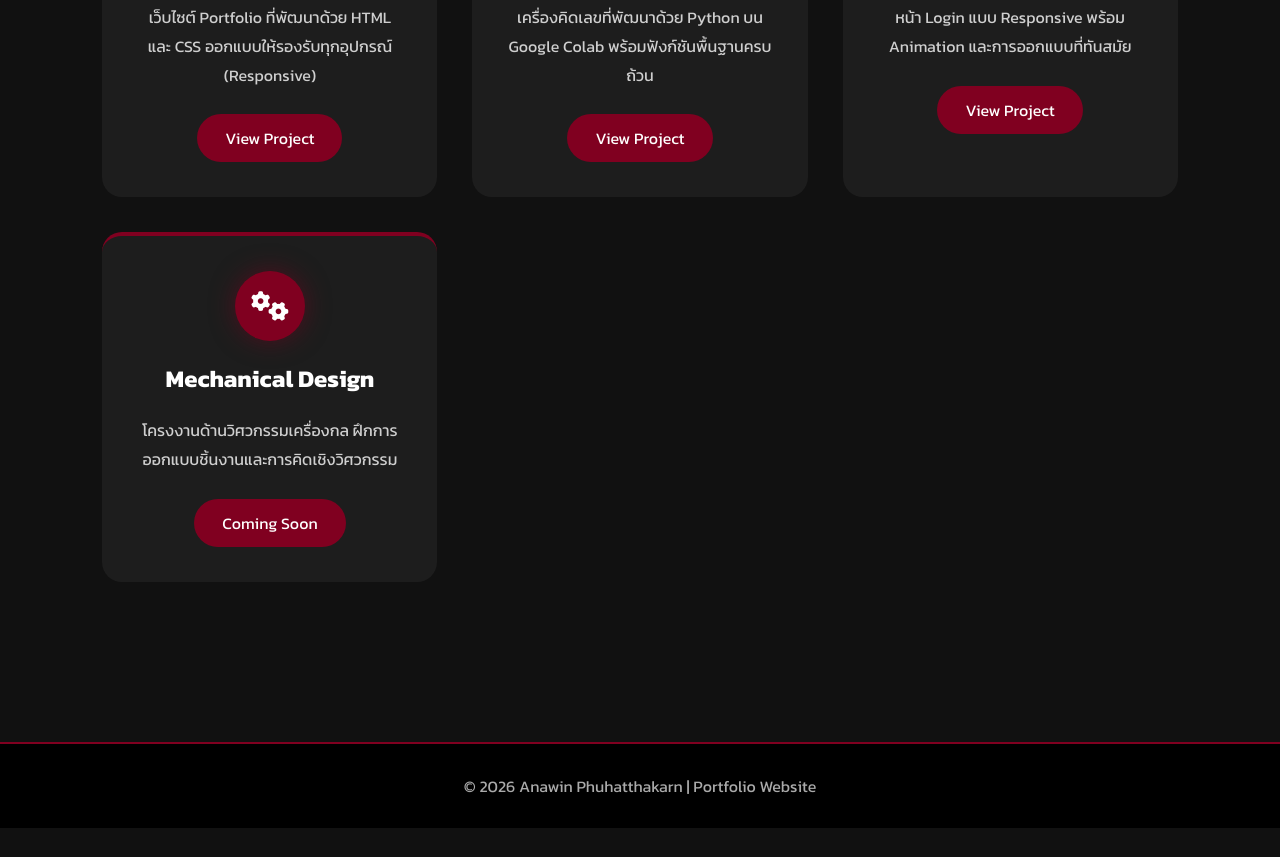
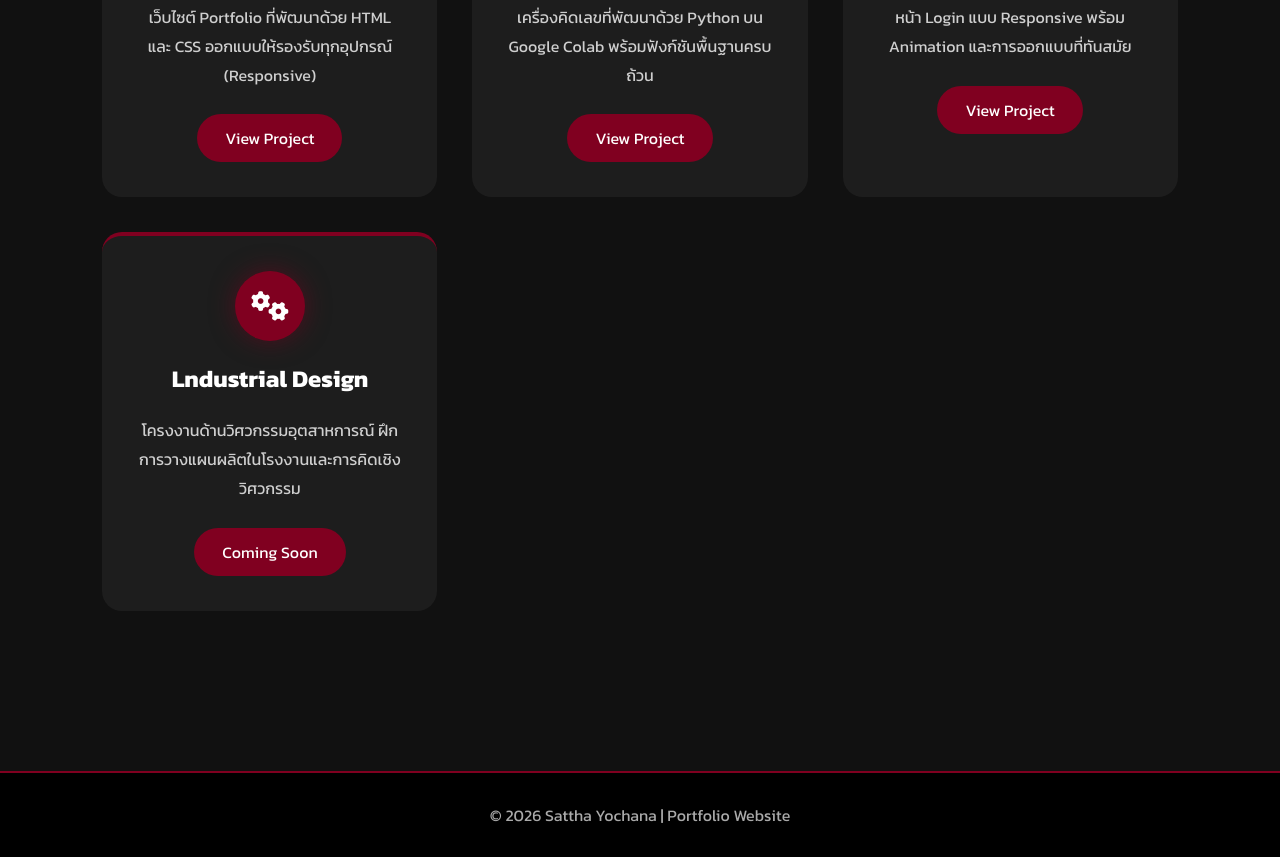
Before and after one commit to 16362-lgtm/Portfolio1, a plain HTML site: page projects.html in a window 1280 px wide. Shown: the part 433-1290 px from the top of the page. Before the commit the page ends 1261 px from the top, so only its background shows below. Drawn offline with Linux system fonts and the light colour scheme.

Commit message:
Update projects.html

```diff
--- a/projects.html
+++ b/projects.html
@@ -6,7 +6,7 @@
     <meta charset="UTF-8">
     <meta name="viewport" content="width=device-width, initial-scale=1.0">
 
-    <title>Projects | Anawin Portfolio</title>
+    <title>Projects | Sattha Portfolio</title>
 
     <!-- Google Fonts -->
     <link rel="preconnect" href="https://fonts.googleapis.com">
@@ -129,11 +129,11 @@
             <i class="fa-solid fa-gears"></i>
         </div>
 
-        <h2>Mechanical Design</h2>
+        <h2>Lndustrial Design</h2>
 
         <p>
-            โครงงานด้านวิศวกรรมเครื่องกล
-            ฝึกการออกแบบชิ้นงานและการคิดเชิงวิศวกรรม
+            โครงงานด้านวิศวกรรมอุตสาหการณ์
+            ฝึกการวางแผนผลิตในโรงงานและการคิดเชิงวิศวกรรม
         </p>
 
         <a href="#" class="btn">Coming Soon</a>
@@ -147,7 +147,7 @@
 <footer>
 
 <p>
-© 2026 Anawin Phuhatthakarn | Portfolio Website
+© 2026 Sattha Yochana | Portfolio Website
 </p>
 
 </footer>
```
